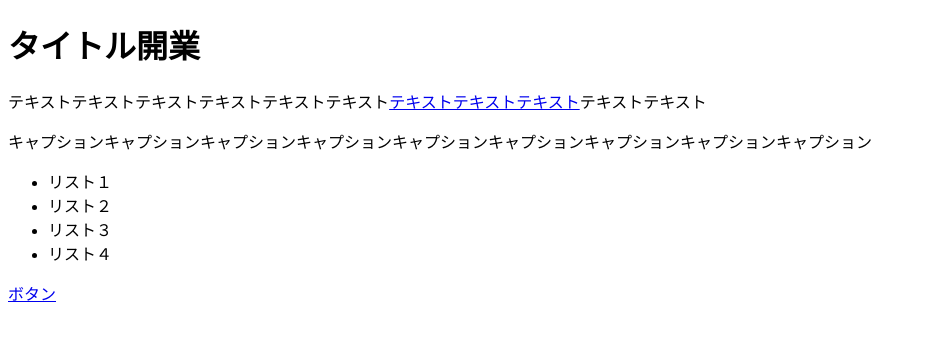
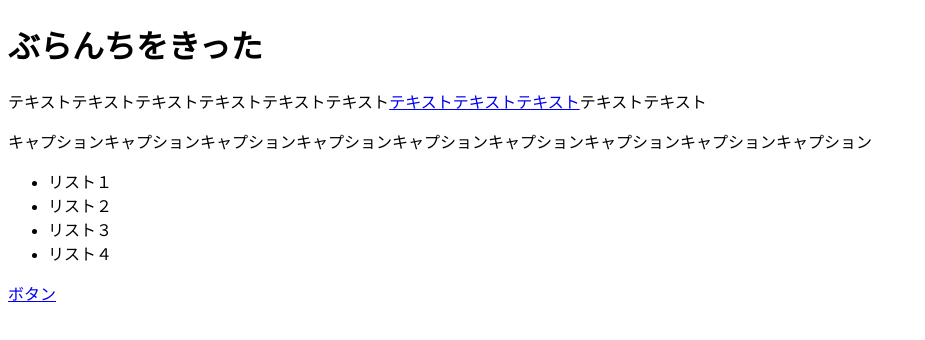
Before and after one commit to gen621/test001, a plain HTML site: page index.html in a window 1280 px wide. Shown: the whole page, without its empty margins (0-925 px from the left). Drawn offline with Linux system fonts and the light colour scheme.

Commit message:
ブランチ後のコミット

```diff
--- a/index.html
+++ b/index.html
@@ -6,7 +6,7 @@
 </head>
 <body>
 
-<h1>タイトル開業</h1>
+<h1>ぶらんちをきった</h1>
 
 <p>テキストテキストテキストテキストテキストテキスト<a href="#">テキストテキストテキスト</a>テキストテキスト</p>
 <span>キャプションキャプションキャプションキャプションキャプションキャプションキャプションキャプションキャプション</span>
```
